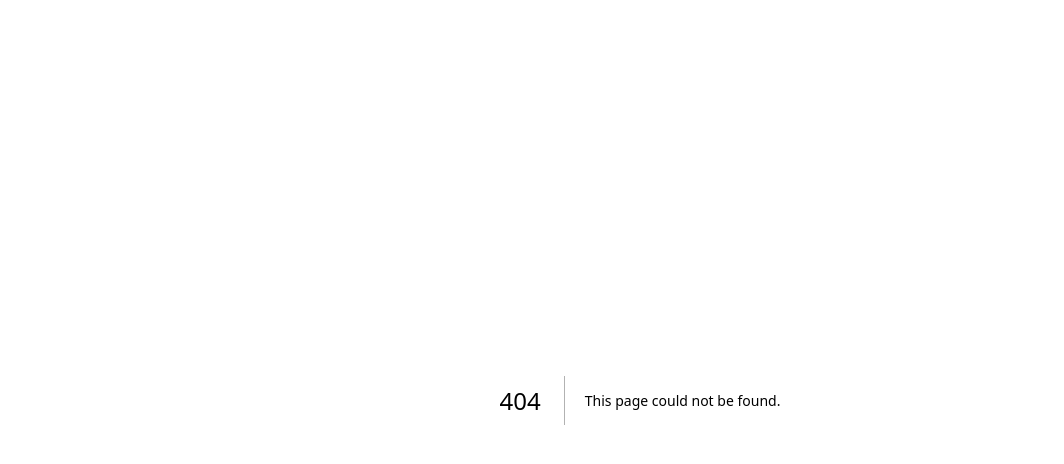
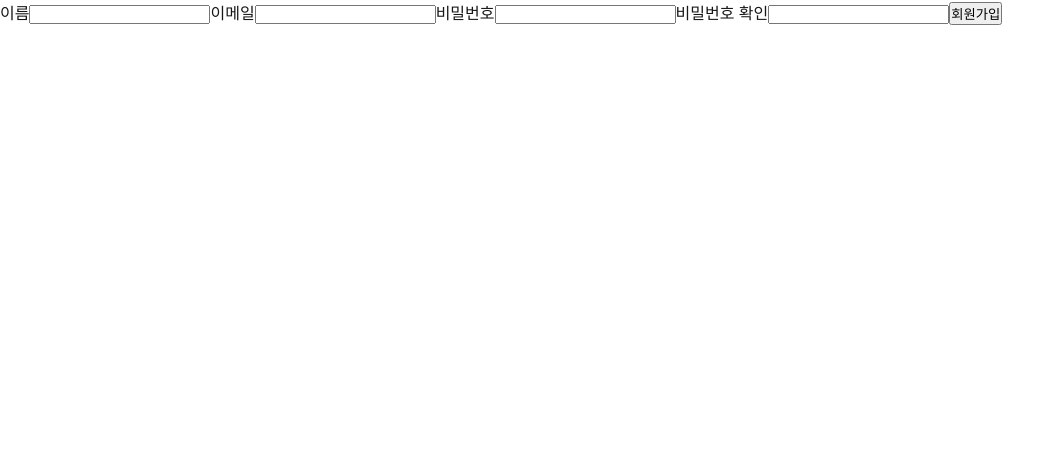
Before and after one commit to forestream/bigs-front-end, a Next.js app: page /signup in a window 1280 px wide. Before the commit this address had no page. Shown: the top 464 px of the page, without its empty margins (0-1064 px from the left). Built offline with nearby package versions, Linux system fonts and the light colour scheme.

Commit message:
회원가입 기능 개발

```diff
--- /dev/null
+++ b/app/signup/page.tsx
@@ -0,0 +1,46 @@
+"use client";
+
+import { BASE_URL } from "@/lib/constants";
+import { FormEventHandler } from "react";
+
+export default function Page() {
+	const handleSubmit: FormEventHandler<HTMLFormElement> = async (e) => {
+		e.preventDefault();
+
+		const formData = new FormData(e.target as HTMLFormElement);
+
+		const newUser = Object.fromEntries(formData.entries());
+
+		try {
+			const response = await fetch(`${BASE_URL}/auth/signup`, {
+				method: "POST",
+				headers: { "Content-Type": "application/json" },
+				body: JSON.stringify(newUser),
+			});
+
+			if (!response.ok) {
+				throw new Error("회원가입에 실패했습니다.");
+			}
+
+			alert("회원가입되었습니다. 로그인해주세요.");
+		} catch (error) {
+			alert(error);
+		}
+	};
+
+	return (
+		<main>
+			<form onSubmit={handleSubmit}>
+				<label htmlFor="name">이름</label>
+				<input id="name" name="name" />
+				<label htmlFor="username">이메일</label>
+				<input id="username" name="username" />
+				<label htmlFor="password">비밀번호</label>
+				<input id="password" type="password" name="password" />
+				<label htmlFor="confirmPassword">비밀번호 확인</label>
+				<input id="confirmPassword" type="password" name="confirmPassword" />
+				<button>회원가입</button>
+			</form>
+		</main>
+	);
+}
--- /dev/null
+++ b/lib/constants.ts
@@ -0,0 +1 @@
+export const BASE_URL = "https://front-mission.bigs.or.kr";
```
